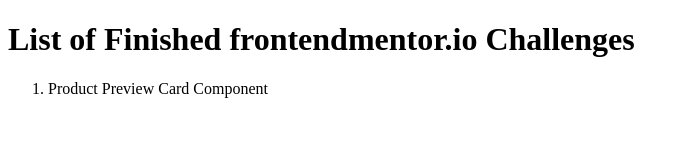
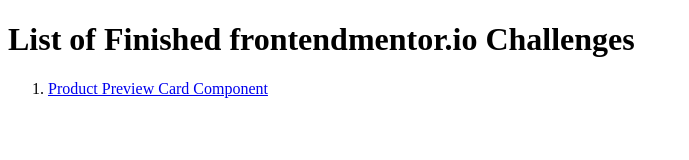
Before and after one commit to zhanybekovich/fmentor-challenges, a plain HTML site: page index.html in a window 1280 px wide. Shown: the whole page, without its empty margins (0-689 px from the left). Drawn offline with Linux system fonts and the light colour scheme.

Commit message:
Add project link

```diff
--- a/index.html
+++ b/index.html
@@ -9,7 +9,11 @@
   <body>
     <h1>List of Finished frontendmentor.io Challenges</h1>
     <ol>
-      <li>Product Preview Card Component</li>
+      <li>
+        <a href="01-product-preview-card-component-main/index.html"
+          >Product Preview Card Component</a
+        >
+      </li>
     </ol>
   </body>
 </html>
```
